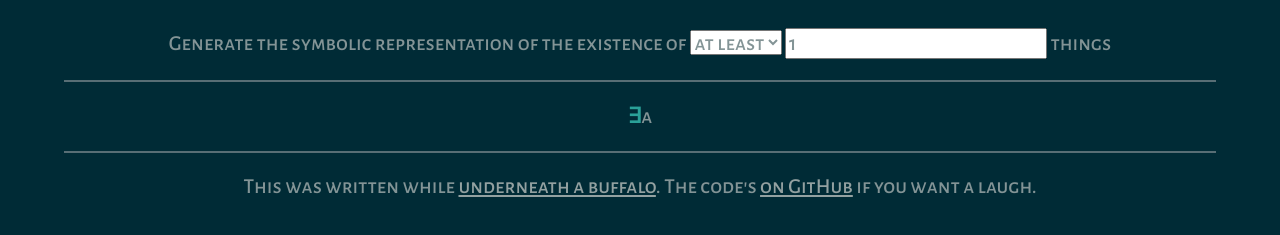
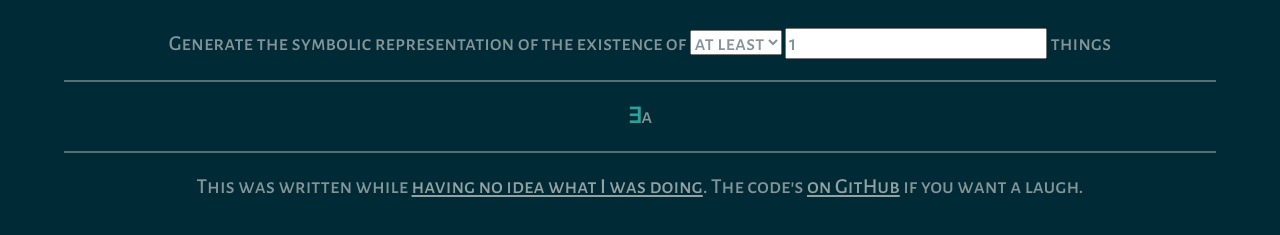
Before and after one commit to dunn/exists.js, a plain HTML site: page index.html in a window 1280 px wide. Shown: the part 137-372 px from the top of the page. Drawn offline with Linux system fonts and the light colour scheme.

Commit message:
new-footer

```diff
--- a/index.html
+++ b/index.html
@@ -39,8 +39,13 @@
 
 <footer role="contentinfo">
 
-<p>This was written while <a href="http://baruffio.com" title="Alex Dunn">underneath a
-    buffalo</a>.  The code's
+<p>This was written while <a href="http://megr.im" title="Alex
+                                                               Dunn">having
+                                                               no
+                                                               idea
+                                                               what I
+                                                               was doing</a>.
+  The code's
     <a href="https://github.com/grumble/exists.js" title="exist.js
     repository">on GitHub</a> if you want a laugh.</p>
 
```
